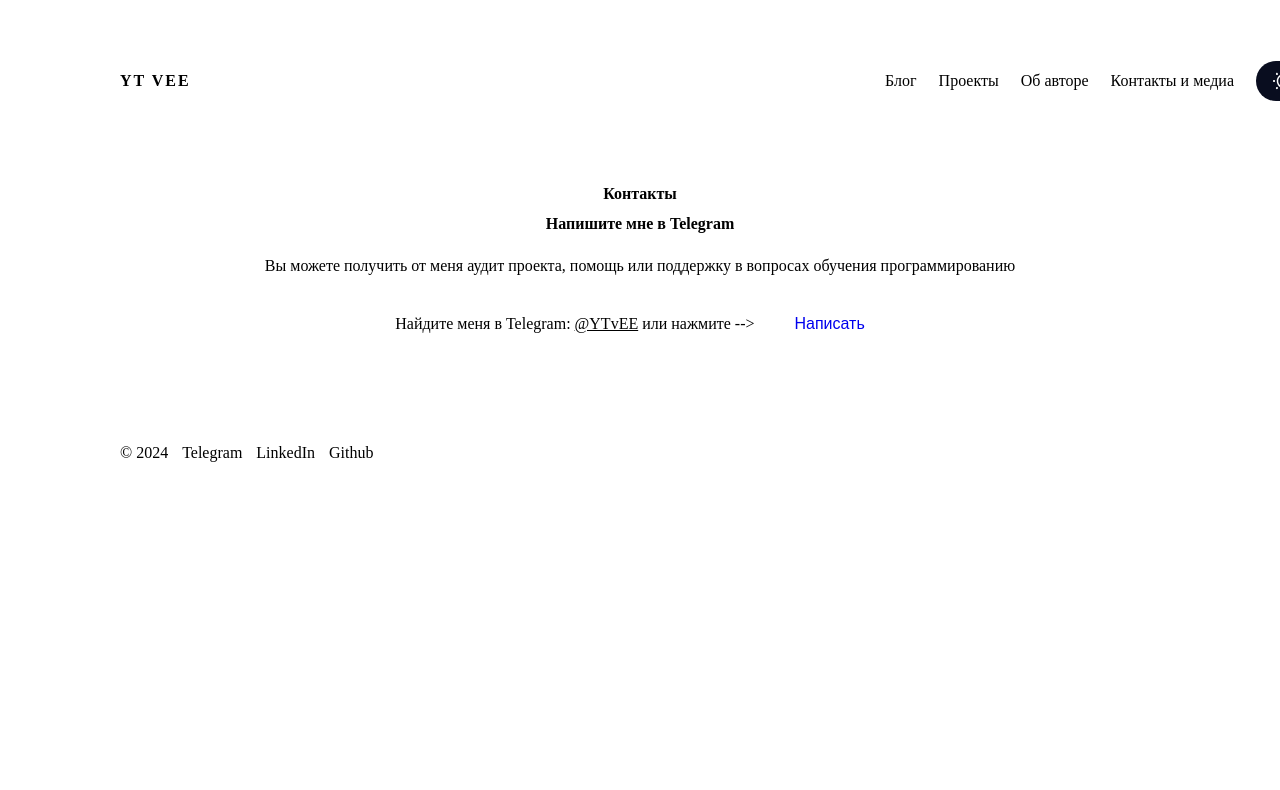
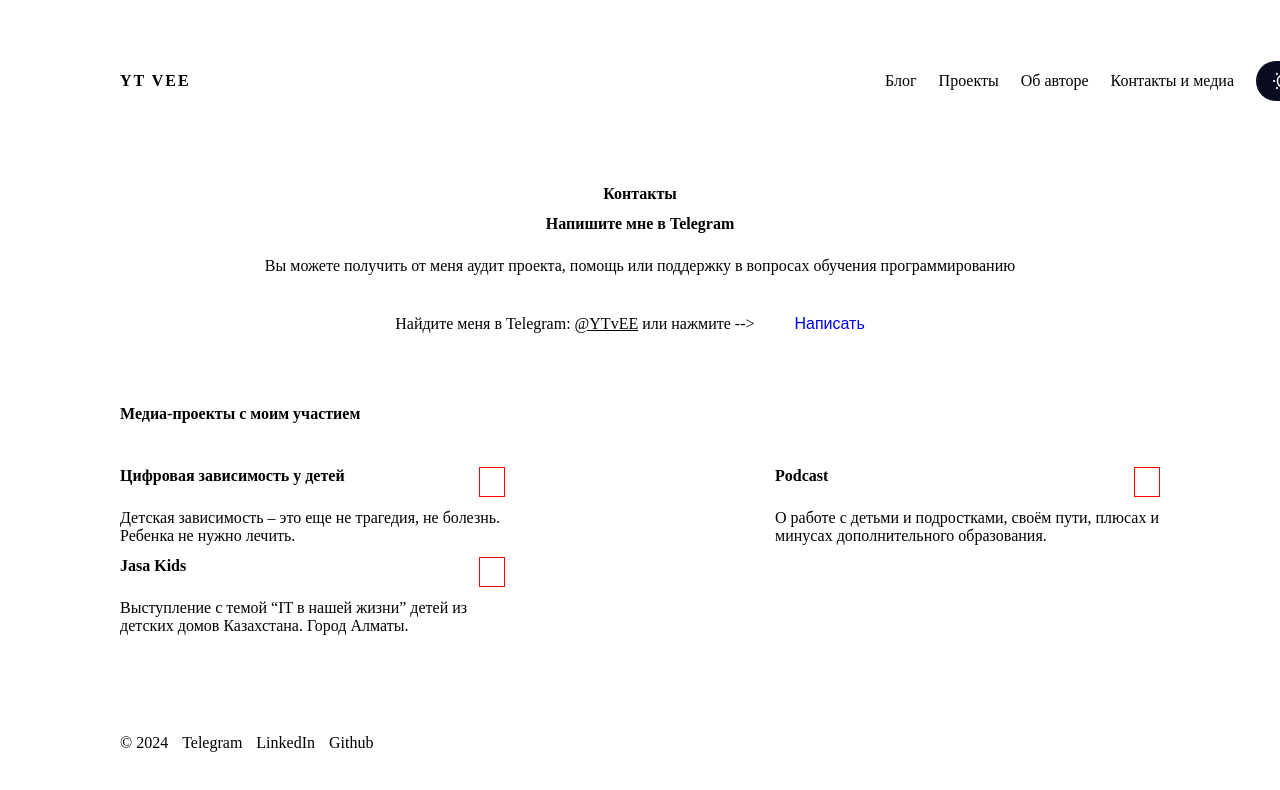
Before and after one commit to ytvee/info, a Gatsby site: page /contacts in a window 1280 px wide. Shown: the top 790 px of the page. Built offline with nearby package versions, Linux system fonts and the light colour scheme; Gatsby itself is replaced by a stand-in of ours.

Commit message:
added Gallery component

```diff
--- a/src/components/AppFooter/index.jsx
+++ b/src/components/AppFooter/index.jsx
@@ -1,9 +1,8 @@
 import * as React from "react";
-import ThemeSwitch from "../ThemeSwitch";
-import { Link } from "gatsby";
-import { pages } from "./meta";
 import { socialLinks } from "./meta";
 import "./style.css";
+
+//TODO: почистить проект
 
 const AppFooter = () => {
     return (
--- a/src/components/ContactsForm/style.css
+++ b/src/components/ContactsForm/style.css
@@ -33,6 +33,10 @@
     color: var(--secondary-text-color);
 }
 
+.contacts-clickable-text {
+    font-size: var(--small-text-size);
+}
+
 .link {
     text-decoration: underline;
 }
--- /dev/null
+++ b/src/components/Gallery/index.jsx
@@ -0,0 +1,22 @@
+import * as React from "react";
+import GalleryItem from "../GalleryItem";
+import "./style.css";
+
+const Gallery = ({ title, posts }) => {
+    return (
+        <div className="gallery-container">
+            <div className="gallery-title">{title}</div>
+            <div className="gallery-content">
+                {posts.map((post) => (
+                    <GalleryItem
+                        title={post.title}
+                        description={post.description}
+                        link={post.link}
+                    />
+                ))}
+            </div>
+        </div>
+    );
+};
+
+export default Gallery;
--- /dev/null
+++ b/src/components/Gallery/style.css
@@ -0,0 +1,26 @@
+.gallery-container {
+    /* padding: 0 112px; */
+    display: flex;
+    flex-direction: column;
+    gap: 32px;
+}
+
+/* @media (max-width: 740px) {
+    .gallery-container {
+        padding: 32px;
+    }
+} */
+
+.gallery-title {
+    min-width: 265px;
+    font-size: var(--default-sub-title-size);
+    font-weight: 700;
+    color: var(--text-color);
+}
+
+.gallery-content {
+    min-width: 265px;
+    display: flex;
+    flex-wrap: wrap;
+    justify-content: space-between;
+}
--- /dev/null
+++ b/src/components/GalleryItem/index.jsx
@@ -0,0 +1,43 @@
+import * as React from "react";
+import "./style.css";
+
+// TODO: добавить условие отрисовки <a> или <Link>
+
+const ArrowIcon = () => {
+    return (
+        <div className="svg-container">
+            <svg
+                width="24"
+                height="28"
+                viewBox="0 0 24 28"
+                fill="none"
+                xmlns="http://www.w3.org/2000/svg"
+            >
+                <path
+                    d="M7 21L17 11M17 11H7M17 11V21"
+                    stroke-width="2"
+                    stroke-linecap="round"
+                    stroke-linejoin="round"
+                />
+            </svg>
+        </div>
+    );
+};
+
+const GalleryItem = ({ title, description, link }) => {
+    return (
+        <div className="gallery-item-container">
+            <div className="item-image-container"></div>
+            <a href={link} target="_blank">
+                <div className="item-title-container">
+                    {title}
+                    <ArrowIcon />
+                </div>
+            </a>
+            <div className="item-description-container">{description}</div>
+            {/* <div className="item-tags-container"></div> */}
+        </div>
+    );
+};
+
+export default GalleryItem;
--- /dev/null
+++ b/src/components/GalleryItem/style.css
@@ -0,0 +1,40 @@
+.gallery-item-container {
+    /* min-width: 285px; */
+    width: 385px;
+    margin-top: 12px;
+}
+
+.item-title-container {
+    display: flex;
+    justify-content: space-between;
+    gap: 16px;
+    font-size: var(--default-sub-title-size);
+    font-weight: 700;
+    /* white-space: nowrap; *
+    /* color: var(--text-color); */
+}
+
+.gallery-item-container a,
+.gallery-item-container a:visited,
+.gallery-item-container a:active {
+    text-decoration: none;
+    color: var(--text-color);
+    white-space: wrap;
+}
+
+.item-title-container:hover,
+.gallery-item-container a:hover {
+    color: var(--secondary-text-color);
+}
+
+.item-description-container {
+    color: var(--secondary-text-color);
+    margin-top: 12px;
+}
+
+.svg-container {
+    width: 24px;
+    height: 28px;
+    border: 1px solid red;
+    stroke: var(--text-color);
+}
--- a/src/layouts/DefaultLayout/style.css
+++ b/src/layouts/DefaultLayout/style.css
@@ -1,8 +1,9 @@
 /* TODO: сделать на всю высоту */
 .container {
     height: 100%;
+    width: 100%;
 }
 
 .default-layout {
-    padding: 32px;
+    padding: 32px 112px;
 }
--- a/src/pages/contacts/index.jsx
+++ b/src/pages/contacts/index.jsx
@@ -1,16 +1,25 @@
 import * as React from "react";
 import DefaultLayout from "../../layouts/DefaultLayout";
 import ContactsForm from "../../components/ContactsForm";
+import Gallery from "../../components/Gallery";
 import { pageLabels } from "../../components/AppHeader/meta";
+import { posts } from "./meta";
+import "./style.css";
 
 const ContactPage = () => {
-  return (
-    <DefaultLayout>
-      <ContactsForm />
-    </DefaultLayout>
-  )
-}
+    return (
+        <DefaultLayout>
+            <div className="contacts-blocks">
+                <ContactsForm />
+                <Gallery
+                    title={"Медиа-проекты с моим участием"}
+                    posts={posts}
+                />
+            </div>
+        </DefaultLayout>
+    );
+};
 
 export default ContactPage;
 
-export const Head = () => <title>{pageLabels.CONTACTS}</title>
+export const Head = () => <title>{pageLabels.CONTACTS}</title>;
--- /dev/null
+++ b/src/pages/contacts/meta.jsx
@@ -0,0 +1,20 @@
+export const posts = [
+    {
+        title: "Цифровая зависимость у детей",
+        description:
+            "Детская зависимость – это еще не трагедия, не болезнь. Ребенка не нужно лечить.",
+        link: "",
+    },
+    {
+        title: "Podcast",
+        description:
+            "О работе с детьми и подростками, своём пути, плюсах и минусах дополнительного образования.",
+        link: "",
+    },
+    {
+        title: "Jasa Kids",
+        description:
+            "Выступление с темой “IT в нашей жизни” детей из детских домов Казахстана. Город Алматы.",
+        link: "",
+    },
+];
--- /dev/null
+++ b/src/pages/contacts/style.css
@@ -0,0 +1,6 @@
+.contacts-blocks {
+    display: flex;
+    flex-direction: column;
+    gap: 60px;
+    /* padding: 0 112px; */
+}
--- a/src/pages/style.css
+++ b/src/pages/style.css
@@ -17,8 +17,12 @@
     --button-text-color: #fff;
 
     --default-text-size: 20px;
+    --medium-text-size: 18px;
+    --small-text-size: 14px;
+
     --default-label-size: 16px;
     --default-title-size: 48px;
+    --default-sub-title-size: 24px;
     --default-transition: 0.3s;
 }
 
```
